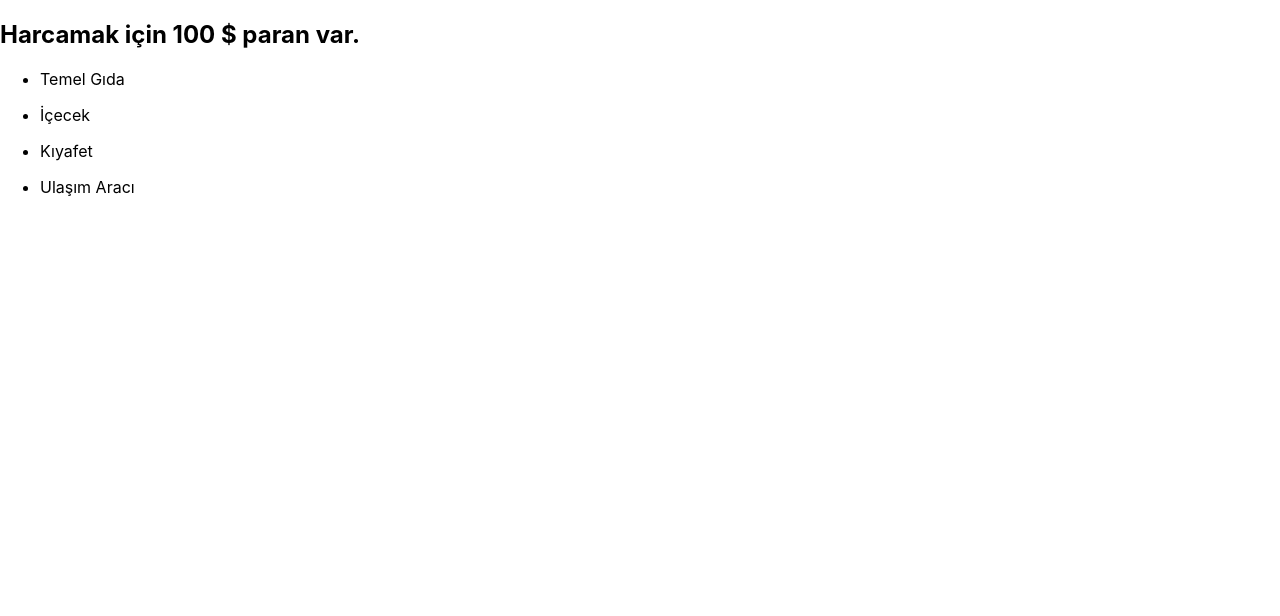
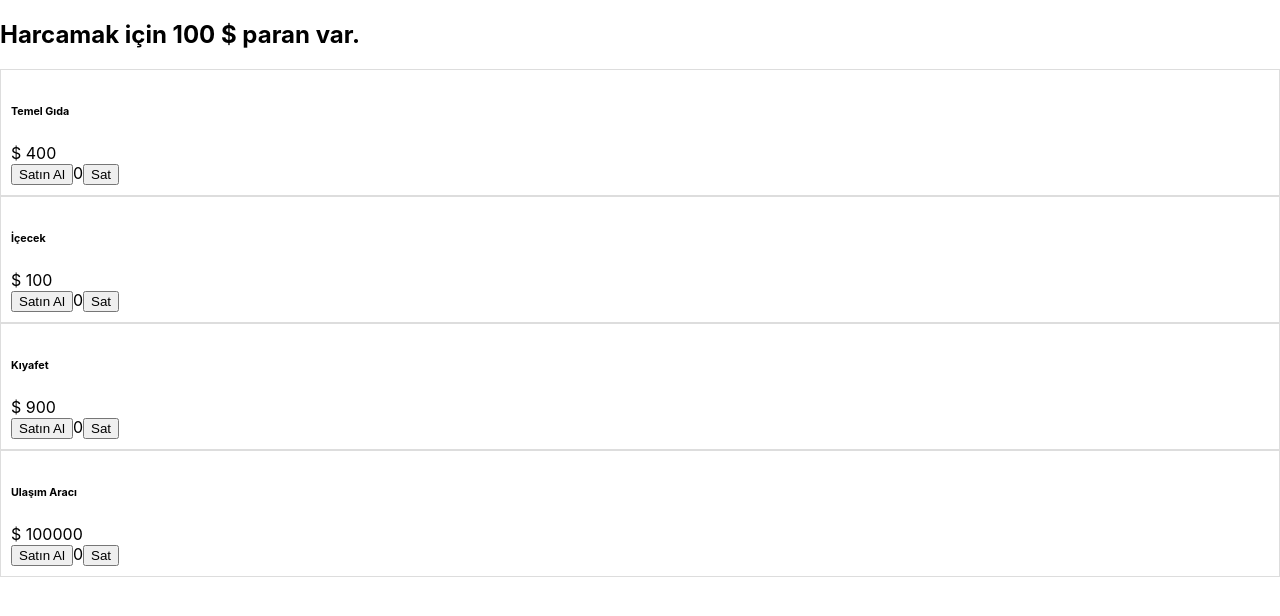
Before and after one commit to Onurakgull/react_moneyspend, a React (Create React App) app: page / in a window 1280 px wide. Shown: the top 616 px of the page. Built offline with nearby package versions, Linux system fonts and the light colour scheme.

Commit message:
Update Product.js

```diff
--- a/src/components/Product.js
+++ b/src/components/Product.js
@@ -1,13 +1,27 @@
 import React from 'react'
 
-const Product = ( { product }) => {
+const Product = ( { product, basket, setBasket }) => {
+  const addBasket= ()=>{
+    setBasket([...basket, product])
+  }
+
   return (
-    <div>
-        <ul>
-            <li>
-            { product.title }
-            </li>
-        </ul>
+    <div className='product'>
+      <h6>{ product.title }</h6>
+      <div className='price'>$ { product.price }</div>
+      <div className='actions'>
+        <button onClick={addBasket}>Satın Al</button>
+        <span className='amount'>0</span>
+        <button>Sat</button>
+      </div>
+      <style jsx>{`
+        .product{
+          padding:10px;
+          background:#fff;
+          border: 1px solid #ddd
+        }
+      `}
+      </style>
     </div>
   )
 }
```
